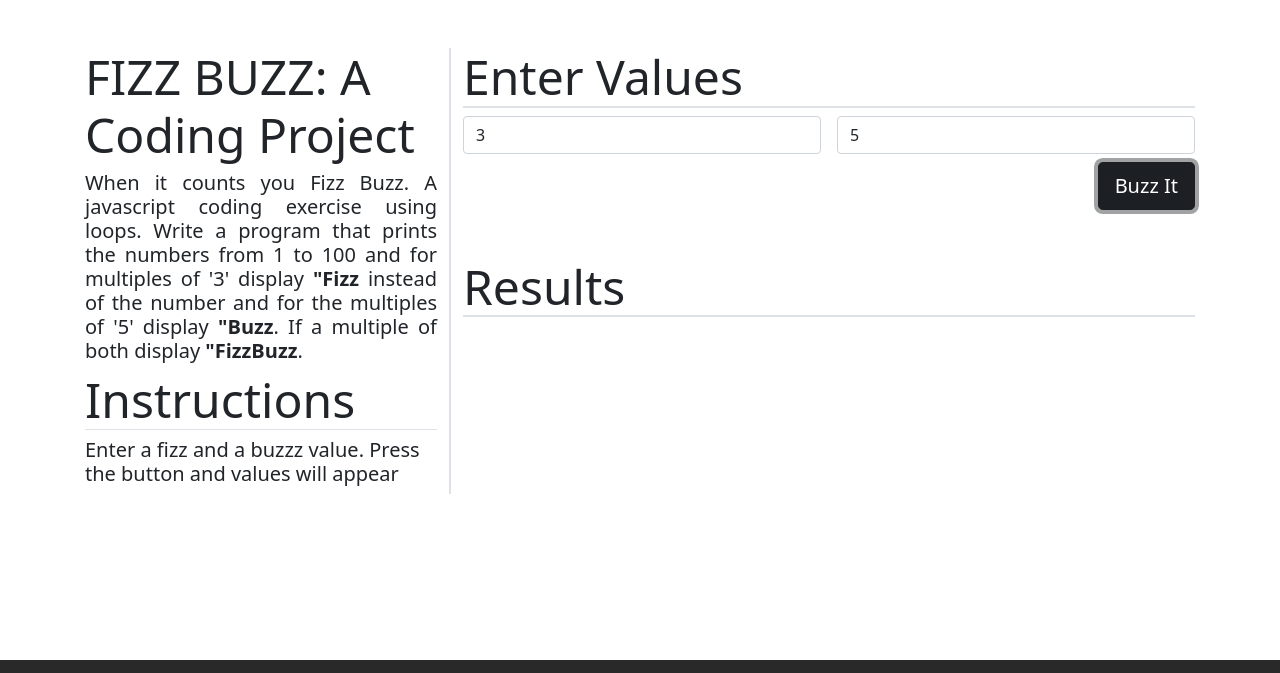
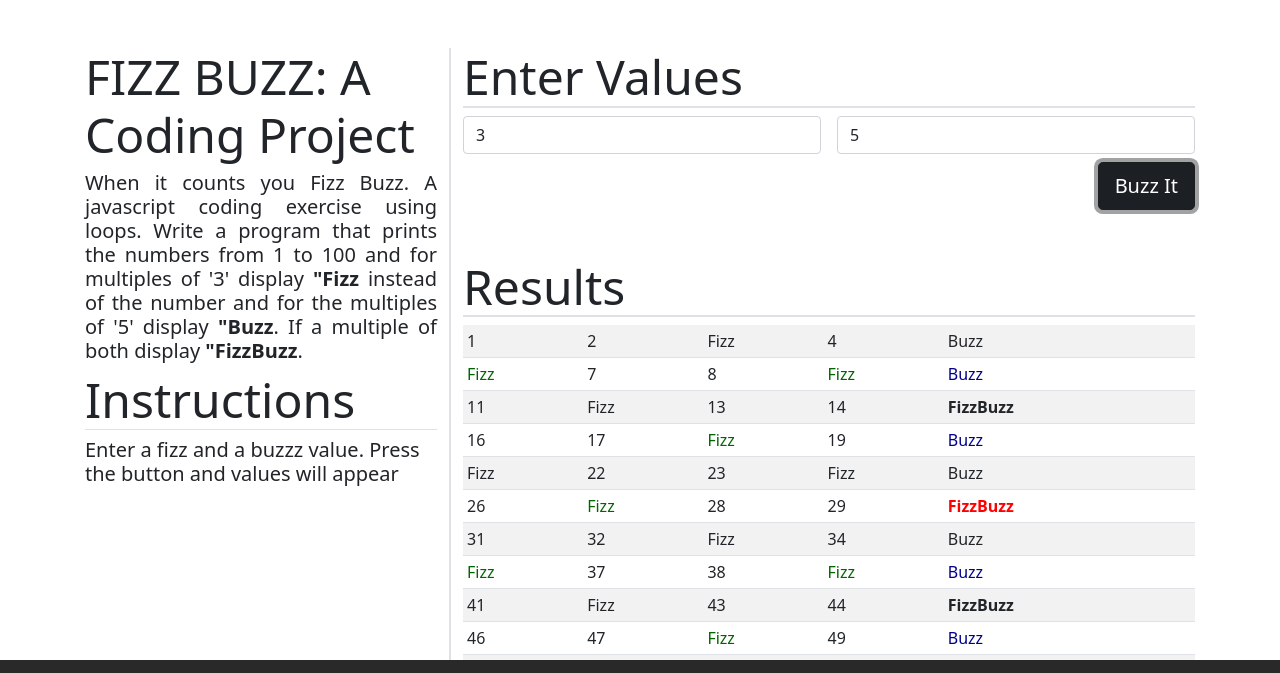
Before and after one commit to RobertStutzman/FizzBuzz, a plain HTML site: page app.html in a window 1280 px wide. Both pictures are taken after a click on the button "Buzz It". Shown: the part 60-733 px from the top of the page. Drawn offline with nearby package versions, Linux system fonts and the light colour scheme.

Commit message:
finished site.js

```diff
--- a/app.html
+++ b/app.html
@@ -72,7 +72,7 @@
                             <input type="number" id="fizzValue" class="form-control" placeholder="Fizz Value" value= 3 aria-label="Fizz Value">
                         </div>
                         <div class="col">
-                            <input type="number" id="buzzBalue" class="form-control" placeholder="Buzz Value" value= 5 aria-label="Buzz Value">
+                            <input type="number" id="buzzValue" class="form-control" placeholder="Buzz Value" value= 5 aria-label="Buzz Value">
                         </div>
                         <div class="col-12 d-flex justify-content-end">
                             <button type="button" id="btnSubmit" class="btn btn-dark btn-lg textBody">Buzz It</button>
@@ -82,7 +82,7 @@
                     <div class="table-responsive">
                        <table class="table table-striped table-sm">
                            <tbody id="results">
-                           <!--JavaScript UI will generate the information inside of here-->
+                          <!--results go here-->
                            </tbody>
                        </table>
                     </div>
@@ -112,6 +112,16 @@
         </div>
     </div>
 </footer>
+
+<template id="fbTemplate">
+    <tr>
+        <td></td>
+        <td></td>
+        <td></td>
+        <td></td>
+        <td></td>
+    </tr>
+</template>
     <!-- Bootstrap JS -->
     <script src="https://cdn.jsdelivr.net/npm/bootstrap@5.1.1/dist/js/bootstrap.bundle.min.js"
         integrity="sha384-/bQdsTh/da6pkI1MST/rWKFNjaCP5gBSY4sEBT38Q/9RBh9AH40zEOg7Hlq2THRZ" crossorigin="anonymous">
--- a/css/site.css
+++ b/css/site.css
@@ -22,6 +22,19 @@ main>.container {
 }
 .checklist >li i{
     color: var(--secondary-color);
+}
+
+.Fizz {
+    color:darkgreen;
+}
+
+.Buzz {
+    color: darkblue;
+}
+
+.FizzBuzz{
+    color: red;
+    font-weight: bold;
 }
 
 .sticky-footer {
--- a/js/site.js
+++ b/js/site.js
@@ -2,45 +2,89 @@
 function getValues(){
 
     //get the users values from the DOM
-    let fizzValue = document.getElementById("fizzValue").getValues
+    let fizzValue = document.getElementById("fizzValue").value;
+    let buzzValue = document.getElementById("buzzValue").value;
 
     //parse for numbers
+    fizzValue = parseInt(fizzValue);
+    buzzValue = parseInt(buzzValue);
 
     //check that they the numbers are integers
+    if (Number.isInteger(fizzValue) && Number.isInteger(buzzValue)) {
 
         //we call fizzBuzz
-
+        let fbArray = fizzBuzz(fizzValue,buzzValue);
         //take return from fizzBuzz and call displayData
+        displayData(fbArray);
+    }else{
+        alert("You Must Enter A Number!");
     }
-
+}
 
 //Generate the values
 function fizzBuzz(fizzValue, buzzValue){
-
     let returnArray = [];
-    //intialize the returnArray
 
     //write a loop from 1-100
-
+    for (let i = 1; i <= 100; i++) {
         //we need to check the current value in three steps
         //check to see if divisable by both (3 and 5 for example)
         //if so, push "FizzBuzz" into an array not the number
-
+        if(i % fizzValue == 0 && i % buzzValue == 0){
+            returnArray.push("FizzBuzz");
         //check to see if divisible by fizz value (3 for example)
         //if so, push "Fizz" into an array and not the number
-
+        }else if(i % fizzValue == 0){
+            returnArray.push("Fizz");
         //check to se if divisible by buzz value (5 for example)
         //if so, push "Buzz" into an array and not the number
+        }else if(i % buzzValue == 0){
+            returnArray.push("Buzz");
+        //if neither, push the number into the array
+        }else{
+           returnArray.push(i);
+        }
+    }
 
-    //if neither, push the number into the array
-
-    returnArray;
+    return returnArray;
 }
 
 //dispay the values
+//loop over the array and create a tablerow for each item
 function displayData(fbArray){
 
-    //loop over the array and create a tablerow for each item
+    //get the table body element from the page
+    let tableBody = document.getElementById("results");
 
+    //get the template row
+    let templateRow = document.getElementById("fbTemplate");
+
+    //clear the table first
+    tableBody.innerHTML = "";
+
+    for (let index = 0; index < fbArray.length; index += 5) {
+
+        let tableRow = document.importNode(templateRow.content, true);
+
+        //grab just the td, put into arrary
+        let rowCols = tableRow.querySelectorAll("td");
+
+        rowCols[0].classList.add(fbArray[index]);
+        rowCols[0].textContent = fbArray[index];
+
+        rowCols[1].classList.add(fbArray[index + 1]);
+        rowCols[1].textContent = fbArray[index + 1];
+
+        rowCols[2].classList.add(fbArray[index + 2]);
+        rowCols[2].textContent = fbArray[index + 2];
+
+        rowCols[3].classList.add(fbArray[index + 3]);
+        rowCols[3].textContent = fbArray[index + 3];
+
+        rowCols[4].classList.add(fbArray[index + 4]);
+        rowCols[4].textContent = fbArray[index + 4];
+
+        tableBody.appendChild(tableRow);
+    }
     //add all the rows to the table.
 }
```
Also changed, not shown: index.html (+2 -3 lines). Lines whose indentation alone changed are shown as unchanged.
